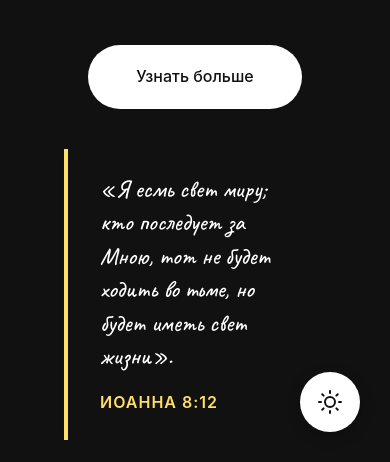
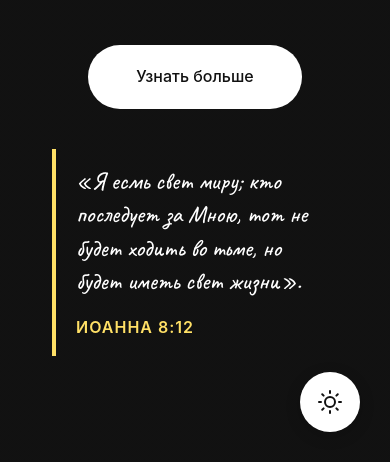
Before and after one commit to li-n-drew/prosvet, a plain HTML site: page index.html in a window 390 px wide. Shown: the part 382-844 px from the top of the page. Drawn offline with Linux system fonts and the light colour scheme.

Commit message:
Update index.html

```diff
--- a/index.html
+++ b/index.html
@@ -704,8 +704,10 @@
 
         @media (max-width: 768px) {
             .nav-links { display: none; }
+            .hero { padding-left: 1.25rem; padding-right: 1.25rem; }
             .hero h1 { font-size: 2.8rem; }
             .hero-quote blockquote { font-size: 1.5rem; }
+            .hero-quote { padding: 1rem 1.25rem; }
             .section-header { flex-direction: column; align-items: flex-start; gap: 1rem; }
             h2 { font-size: 2.2rem; }
         }
```
